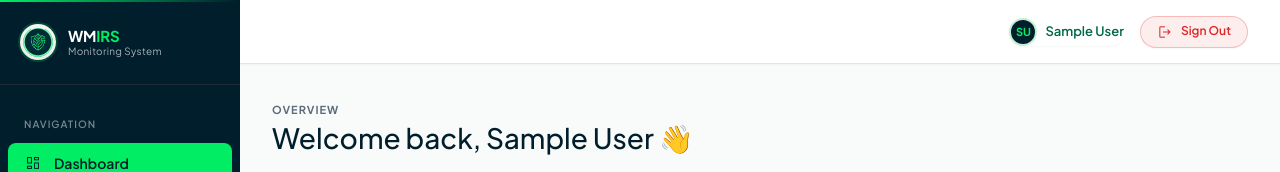
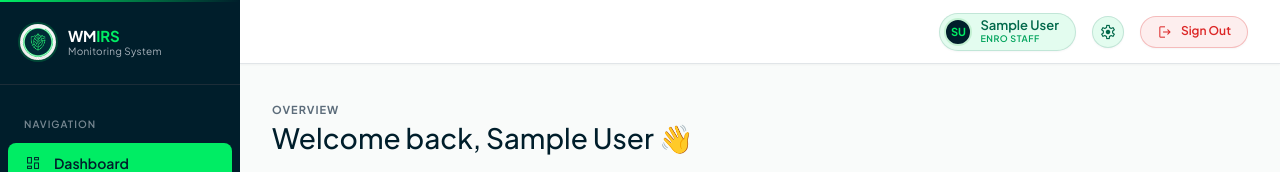
Before and after one commit to tayabaswmirs/WMIRS-System, a React (Vite) app: page /dashboard in a window 1280 px wide. Shown: the top 172 px of the page. Built offline with nearby package versions, Linux system fonts and the light colour scheme; no server answers; the database is empty; sample sign-in values are in the browser's storage.

Commit message:
small visual fixes

```diff
--- a/src/components/layout/DashboardLayout.jsx
+++ b/src/components/layout/DashboardLayout.jsx
@@ -16,7 +16,7 @@ function DashboardLayout({ children }) {
   const [sidebarOpen, setSidebarOpen] = useState(false);
   const navigate = useNavigate();
 
-  const { currentUser, profileData, logout } = useAuth();
+  const { currentUser, profileData, userRole, logout } = useAuth();
 
   const displayName = currentUser?.displayName || profileData?.name || "User";
   // Generate initials for the avatar placeholder
@@ -66,27 +66,30 @@ function DashboardLayout({ children }) {
           </div>
 
           <div className="topbar__right">
-            {/* User Profile Info */}
+            {/* User Profile Info (Unpressable) */}
+            <div className="topbar-user-profile-static">
+              <div className="topbar-user-avatar" aria-hidden="true">
+                {initials}
+              </div>
+              <div className="topbar-user-meta">
+                <span className="topbar-user-name">
+                  {displayName}
+                </span>
+                <span className="topbar-user-role">
+                  {userRole === "admin" ? "Administrator" : "ENRO Staff"}
+                </span>
+              </div>
+            </div>
+
+            {/* User Settings button */}
             <button
-              className="topbar-user-profile"
+              id="topbar-settings-btn"
+              className="topbar-settings-btn"
               onClick={() => navigate("/profile")}
               title="Go to Profile Settings"
               type="button"
-              style={{
-                background: "none",
-                border: "none",
-                padding: "0",
-                cursor: "pointer",
-                textAlign: "left",
-                fontFamily: "inherit"
-              }}
             >
-              <div className="topbar-user-avatar" aria-hidden="true">
-                {initials}
-              </div>
-              <span className="topbar-user-name">
-                {displayName}
-              </span>
+              <span className="material-symbols-outlined" aria-hidden="true">settings</span>
             </button>
 
             {/* Sign Out Button */}
--- a/src/components/layout/Sidebar.jsx
+++ b/src/components/layout/Sidebar.jsx
@@ -87,9 +87,6 @@ function Sidebar({ isOpen, onClose }) {
               <span className="material-symbols-outlined">{item.icon}</span>
             </span>
             <span className="sidebar-nav__label">{item.label}</span>
-            {item.adminOnly && (
-              <span className="sidebar-nav__admin-badge">Admin</span>
-            )}
           </button>
         ))}
       </div>
--- a/src/styles/dashboard.css
+++ b/src/styles/dashboard.css
@@ -328,6 +328,43 @@
   box-shadow: rgba(0, 104, 74, 0.08) 0px 2px 8px 0px;
 }
 
+.topbar-user-profile-static {
+  display: flex;
+  align-items: center;
+  gap: var(--sp-xs);
+  padding: 4px var(--sp-md) 4px 4px;
+  background: var(--c-surface-feature);
+  border: 1px solid rgba(0, 104, 74, 0.15);
+  border-radius: var(--r-full);
+  box-shadow: var(--shadow-1);
+}
+
+.topbar-settings-btn {
+  display: flex;
+  align-items: center;
+  justify-content: center;
+  width: 32px;
+  height: 32px;
+  border-radius: 50%;
+  border: 1px solid rgba(0, 104, 74, 0.15);
+  background: var(--c-surface-feature);
+  color: var(--c-green-dark);
+  cursor: pointer;
+  transition: all var(--transition);
+  box-shadow: var(--shadow-1);
+}
+
+.topbar-settings-btn:hover {
+  border-color: var(--c-green-mid);
+  background: rgba(0, 237, 100, 0.12);
+  color: var(--c-green-mid);
+  box-shadow: rgba(0, 104, 74, 0.08) 0px 2px 8px 0px;
+}
+
+.topbar-settings-btn .material-symbols-outlined {
+  font-size: 18px;
+}
+
 .topbar-user-avatar {
   width: 28px;
   height: 28px;
@@ -351,6 +388,20 @@
   white-space: nowrap;
   overflow: hidden;
   text-overflow: ellipsis;
+}
+
+.topbar-user-meta {
+  display: flex;
+  flex-direction: column;
+  line-height: 1.2;
+}
+
+.topbar-user-role {
+  font-size: 9px;
+  font-weight: 600;
+  color: var(--c-green-mid);
+  text-transform: uppercase;
+  letter-spacing: 0.5px;
 }
 
 .topbar-logout-btn {
```
